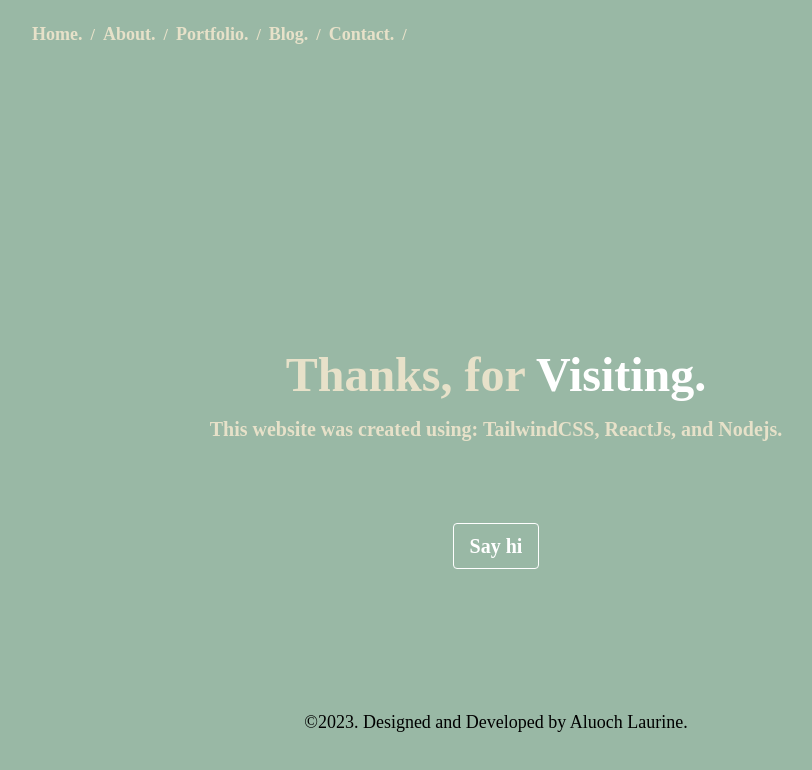
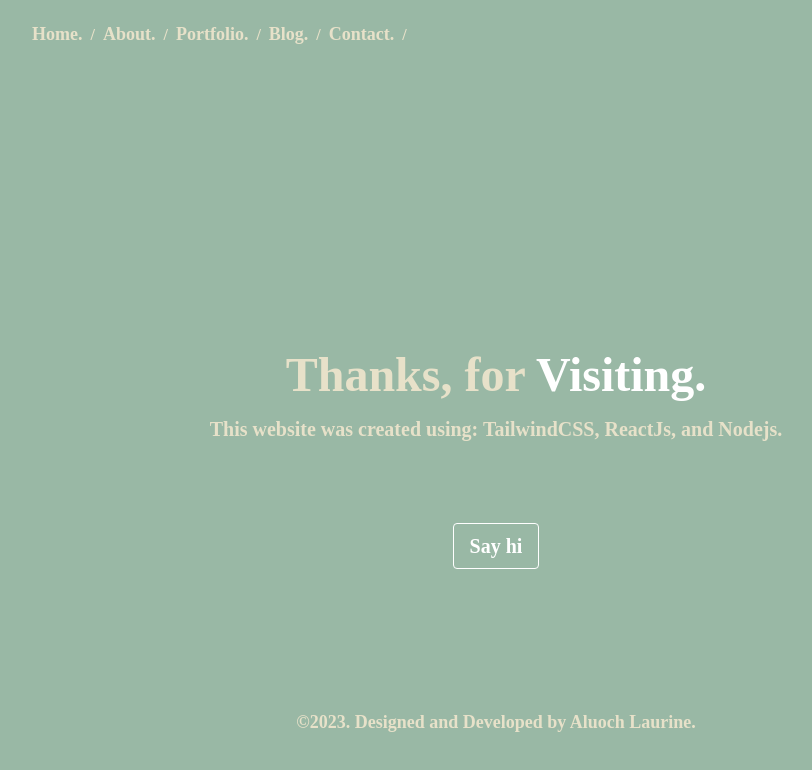
Before and after one commit to laualuoch/aluoch., a React (Create React App) app: page /end in a window 1280 px wide. Shown: the top 770 px of the page, without its empty margins (144-956 px from the left). Built offline with nearby package versions, Linux system fonts and the light colour scheme.

Commit message:
update Home

```diff
--- a/src/components/Footer.js
+++ b/src/components/Footer.js
@@ -8,7 +8,7 @@ const Footer = () => {
     return (
         <footer class="sticky p-4 bottom-0 z-50 m-4">
         <div class="w-full max-w-screen-xl mx-auto p-4 md:py-8">
-            <span class="text-lg py-4 px-2 border-green hover:text-pink font-regular font-chilanka block sm:text-center dark:text-gray-400">©{getCurrentYear()}. Designed and Developed by Aluoch Laurine.</span>
+            <span class="text-beige font-bold text-lg py-4 px-2 border-green hover:text-white font-regular font-chilanka block sm:text-center dark:text-gray-400">©{getCurrentYear()}. Designed and Developed by Aluoch Laurine.</span>
         </div>
       </footer>
     )
```
